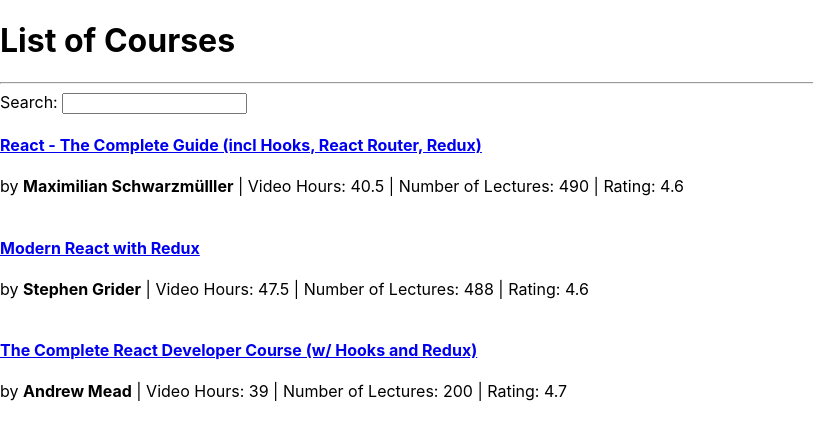
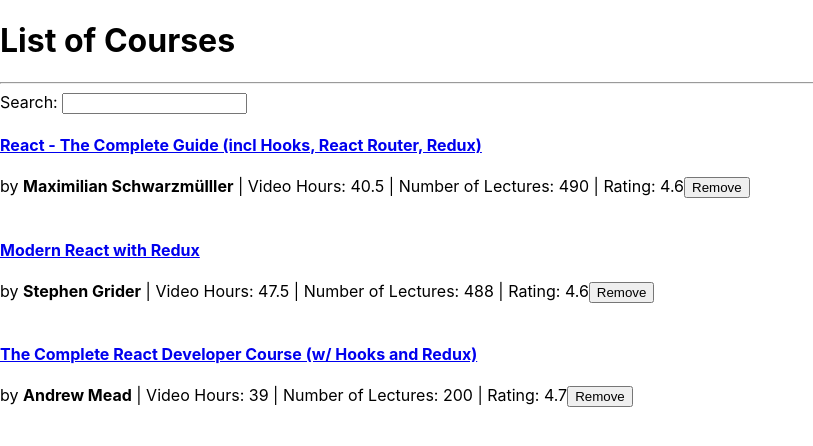
Before and after one commit to tiana30/my-react-app, a React (Create React App) app: page / in a window 1280 px wide. Shown: the top 446 px of the page, without its empty margins (0-813 px from the left). Built offline with nearby package versions, Linux system fonts and the light colour scheme.

Commit message:
add remove button

```diff
--- a/src/App.js
+++ b/src/App.js
@@ -37,10 +37,16 @@
   switch(action.type) {
     case 'SET_COURSES':
       return action.payload;
+    case 'REMOVE_COURSES':
+      return state.filter(
+        course => action.payload.id === course.id
+      );
     default:
       throw new Error();
   }
 }
+
+
 
 const App = () => {
 
@@ -76,9 +82,18 @@
     localStorage.setItem('searchText', searchText)
   },[searchText]);
 
+  const handleRemoveCourse = course => {
+    dispatchCourses({
+      type: 'REMOVE_COURSE',
+      payload: course
+    });
+  }
+
   const filteredCourses = courses.filter(course => {
     return course.title.includes(searchText) || course.author.includes(searchText);
   });
+
+
 
     return (
       <div>
@@ -92,7 +107,7 @@
       {isLoading ? (
         <p>Loading Courses ...</p>
       ) : (
-        <CoursesList courses={filteredCourses} />
+        <CoursesList courses={filteredCourses} handleRemoveCourse={handleRemoveCourse} />
       )}
 
 
--- a/src/coursesList.js
+++ b/src/coursesList.js
@@ -1,6 +1,6 @@
 import React from 'react';
 
-const CoursesList = ({courses}) => {
+const CoursesList = ({courses, handleRemoveCourse}) => {
     return courses.map( course => {
         return(
         <div key={course.id}>
@@ -11,6 +11,11 @@
             <span> | Video Hours: {course.hours_video}</span>
             <span> | Number of Lectures: {course.number_of_lectures}</span>
             <span> | Rating: {course.rating}</span>
+            <span>
+            <button type="button" onClick={() => handleRemoveCourse(course)}>
+              Remove
+            </button>
+          </span>
             <br/><br/>
           </div>
         );
```
